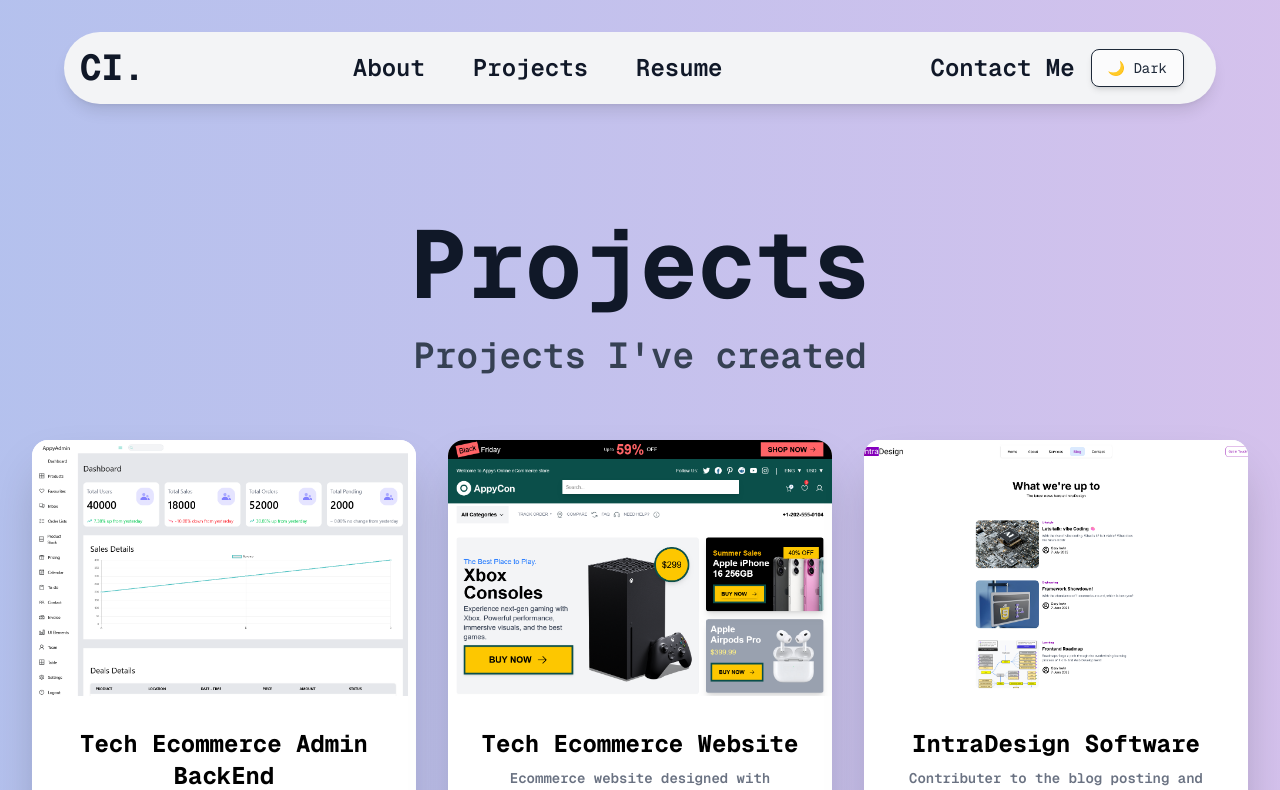
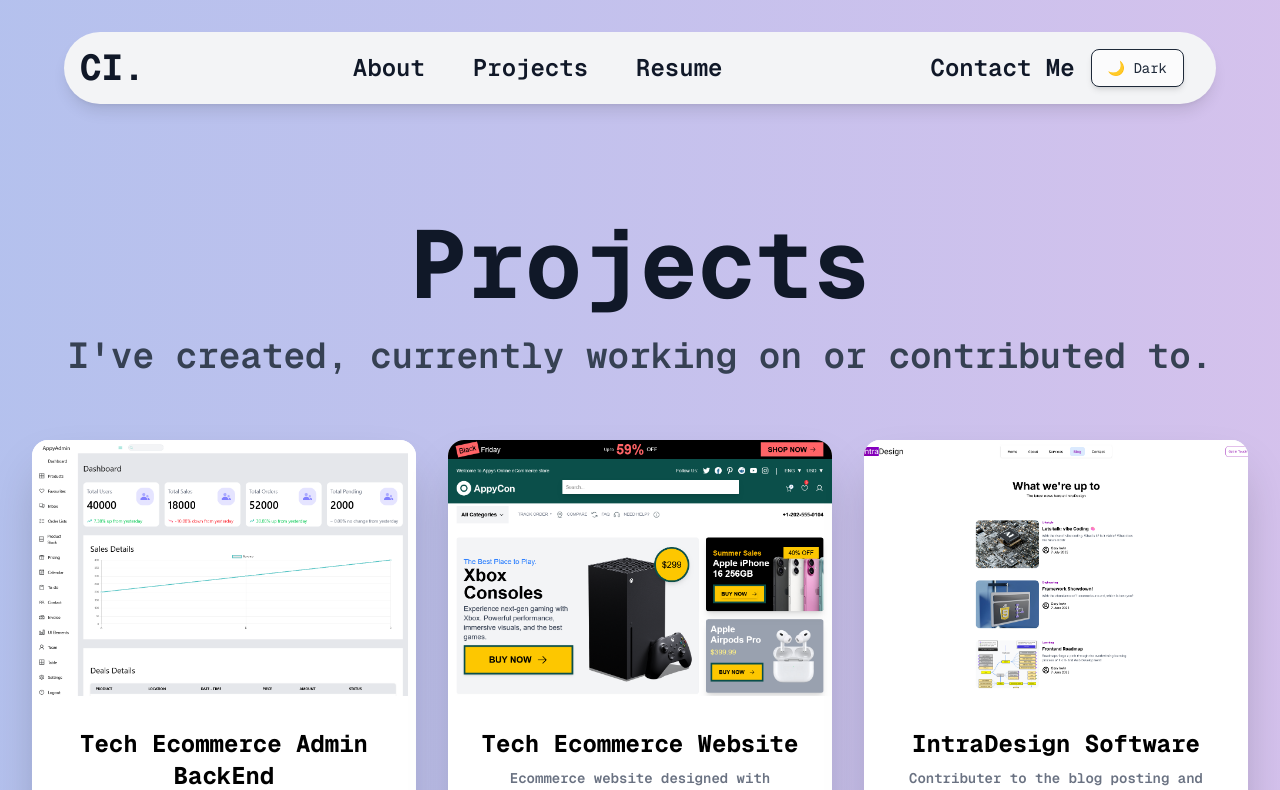
Before and after one commit to Cory-Irwin/AppyPortfolio, a React (Vite) app: page /projects in a window 1280 px wide. Shown: the top 790 px of the page. Built offline with nearby package versions, Linux system fonts and the light colour scheme; a web font is replaced by a local one.

Commit message:
update to projects page

```diff
--- a/src/pages/contactPage/contactPage.tsx
+++ b/src/pages/contactPage/contactPage.tsx
@@ -25,7 +25,7 @@ function ContactMe() {
           <h1 className={`text-5xl font-bold mb-8 ${textColor} text-center`}>
             Contact Me
           </h1>
-          <div className="w-full max-w-lg text-xl text-sm lg:text-4xl ${formBg} p-8 rounded-xl shadow-lg space-y-12 bg-gray-200 border-2">
+          <div className="w-full max-w-lg text-xl  lg:text-4xl ${formBg} p-8 rounded-xl shadow-lg space-y-12 bg-gray-200 border-2">
           <h1 className="">Phone Number: (+61)410504373 </h1>
           <h1 className="">Email Address: coryirwin9@gmail.com</h1>
           </div>
--- a/src/pages/projectsPage/projectsPage.tsx
+++ b/src/pages/projectsPage/projectsPage.tsx
@@ -31,7 +31,7 @@ function ProjectsPage() {
               Projects
             </h1>
             <p className={`text-xl sm:text-3xl md:text-4xl py-4 ${subTextColor}`}>
-              Projects I've created
+        I've created, currently working on or contributed to.
             </p>
             <div className="w-full mx-auto mb-24 ">
               <ProjectsGrid />
```
